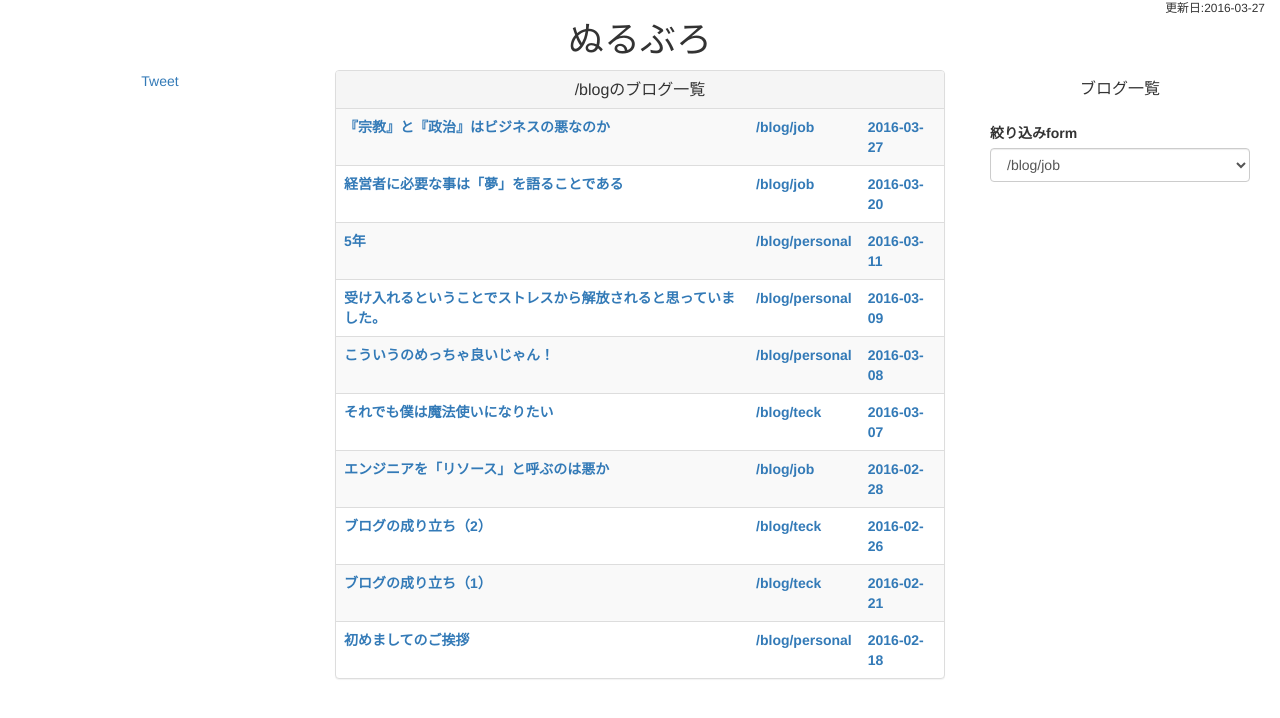
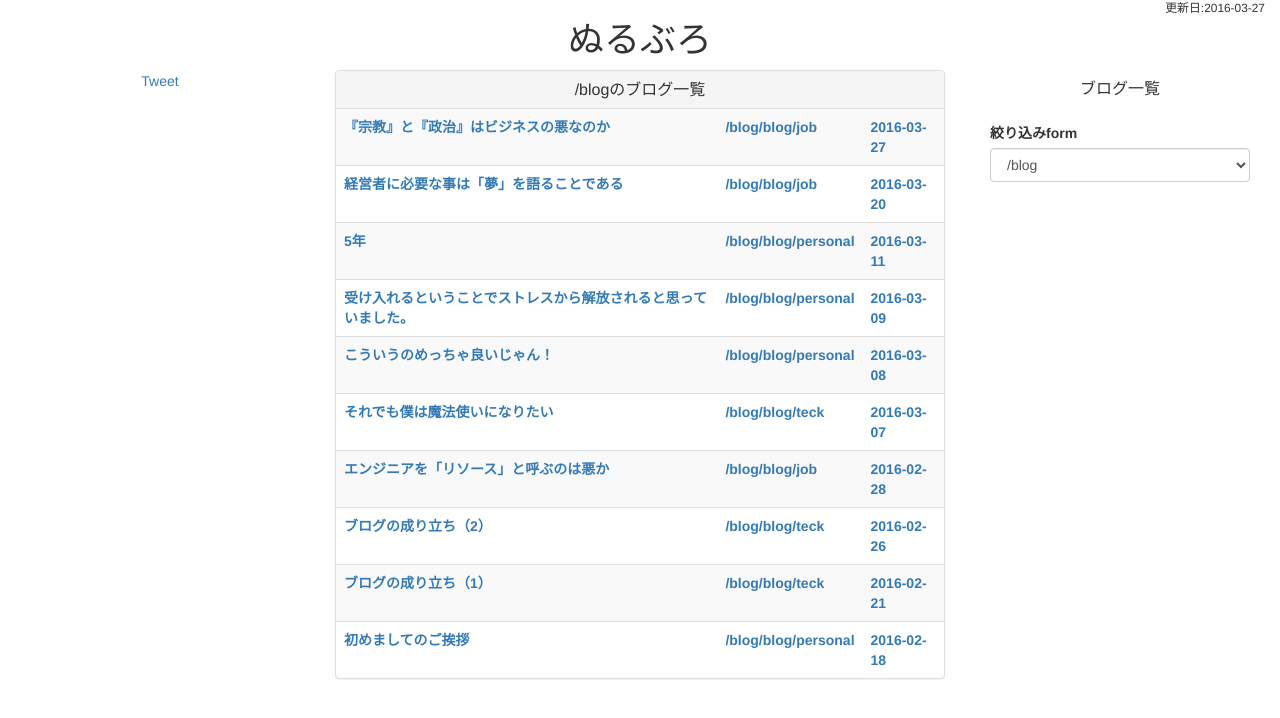
Before and after one commit to nullblog/nullblog.github.io, a PHP site: page /blog/ in a window 1280 px wide. Shown: the part 51-769 px from the top of the page. Run offline with PHP 8.4, Linux system fonts and the light colour scheme; some libraries are stand-ins or nearby versions.

Commit message:
検索リストに全件が出るように修正

```diff
--- a/blog/index.html
+++ b/blog/index.html
@@ -105,52 +105,52 @@ j=d.createElement(s),dl=l!='dataLayer'?'&l='+l:'';j.async=true;j.src=
       <table class="table table-striped">
                   <tr>
             <td><a href="/blog/job/20160327.html"><strong>『宗教』と『政治』はビジネスの悪なのか</strong></a></td>
-            <td><a href="/blog/job/"><strong>/blog/job</strong></a></td>
+            <td><a href="/blog/blog/job/"><strong>/blog/blog/job</strong></a></td>
             <td><a href="/blog/job/20160327.html"><strong>2016-03-27</strong></a></td>
           </tr>
                   <tr>
             <td><a href="/blog/job/20160320.html"><strong>経営者に必要な事は「夢」を語ることである</strong></a></td>
-            <td><a href="/blog/job/"><strong>/blog/job</strong></a></td>
+            <td><a href="/blog/blog/job/"><strong>/blog/blog/job</strong></a></td>
             <td><a href="/blog/job/20160320.html"><strong>2016-03-20</strong></a></td>
           </tr>
                   <tr>
             <td><a href="/blog/personal/20160311.html"><strong>5年</strong></a></td>
-            <td><a href="/blog/personal/"><strong>/blog/personal</strong></a></td>
+            <td><a href="/blog/blog/personal/"><strong>/blog/blog/personal</strong></a></td>
             <td><a href="/blog/personal/20160311.html"><strong>2016-03-11</strong></a></td>
           </tr>
                   <tr>
             <td><a href="/blog/personal/20160309.html"><strong>受け入れるということでストレスから解放されると思っていました。</strong></a></td>
-            <td><a href="/blog/personal/"><strong>/blog/personal</strong></a></td>
+            <td><a href="/blog/blog/personal/"><strong>/blog/blog/personal</strong></a></td>
             <td><a href="/blog/personal/20160309.html"><strong>2016-03-09</strong></a></td>
           </tr>
                   <tr>
             <td><a href="/blog/personal/20160308.html"><strong>こういうのめっちゃ良いじゃん！</strong></a></td>
-            <td><a href="/blog/personal/"><strong>/blog/personal</strong></a></td>
+            <td><a href="/blog/blog/personal/"><strong>/blog/blog/personal</strong></a></td>
             <td><a href="/blog/personal/20160308.html"><strong>2016-03-08</strong></a></td>
           </tr>
                   <tr>
             <td><a href="/blog/teck/20160307.html"><strong>それでも僕は魔法使いになりたい</strong></a></td>
-            <td><a href="/blog/teck/"><strong>/blog/teck</strong></a></td>
+            <td><a href="/blog/blog/teck/"><strong>/blog/blog/teck</strong></a></td>
             <td><a href="/blog/teck/20160307.html"><strong>2016-03-07</strong></a></td>
           </tr>
                   <tr>
             <td><a href="/blog/job/20160228.html"><strong>エンジニアを「リソース」と呼ぶのは悪か</strong></a></td>
-            <td><a href="/blog/job/"><strong>/blog/job</strong></a></td>
+            <td><a href="/blog/blog/job/"><strong>/blog/blog/job</strong></a></td>
             <td><a href="/blog/job/20160228.html"><strong>2016-02-28</strong></a></td>
           </tr>
                   <tr>
             <td><a href="/blog/teck/20160226.html"><strong>ブログの成り立ち（2）</strong></a></td>
-            <td><a href="/blog/teck/"><strong>/blog/teck</strong></a></td>
+            <td><a href="/blog/blog/teck/"><strong>/blog/blog/teck</strong></a></td>
             <td><a href="/blog/teck/20160226.html"><strong>2016-02-26</strong></a></td>
           </tr>
                   <tr>
             <td><a href="/blog/teck/20160221.html"><strong>ブログの成り立ち（1）</strong></a></td>
-            <td><a href="/blog/teck/"><strong>/blog/teck</strong></a></td>
+            <td><a href="/blog/blog/teck/"><strong>/blog/blog/teck</strong></a></td>
             <td><a href="/blog/teck/20160221.html"><strong>2016-02-21</strong></a></td>
           </tr>
                   <tr>
             <td><a href="/blog/personal/20160218.html"><strong>初めましてのご挨拶</strong></a></td>
-            <td><a href="/blog/personal/"><strong>/blog/personal</strong></a></td>
+            <td><a href="/blog/blog/personal/"><strong>/blog/blog/personal</strong></a></td>
             <td><a href="/blog/personal/20160218.html"><strong>2016-02-18</strong></a></td>
           </tr>
               </table>
--- a/blog/job/index.html
+++ b/blog/job/index.html
@@ -105,17 +105,17 @@ j=d.createElement(s),dl=l!='dataLayer'?'&l='+l:'';j.async=true;j.src=
       <table class="table table-striped">
                   <tr>
             <td><a href="/blog/job/20160327.html"><strong>『宗教』と『政治』はビジネスの悪なのか</strong></a></td>
-            <td><a href="/blog/job/"><strong>/blog/job</strong></a></td>
+            <td><a href="/blog/blog/job/"><strong>/blog/blog/job</strong></a></td>
             <td><a href="/blog/job/20160327.html"><strong>2016-03-27</strong></a></td>
           </tr>
                   <tr>
             <td><a href="/blog/job/20160320.html"><strong>経営者に必要な事は「夢」を語ることである</strong></a></td>
-            <td><a href="/blog/job/"><strong>/blog/job</strong></a></td>
+            <td><a href="/blog/blog/job/"><strong>/blog/blog/job</strong></a></td>
             <td><a href="/blog/job/20160320.html"><strong>2016-03-20</strong></a></td>
           </tr>
                   <tr>
             <td><a href="/blog/job/20160228.html"><strong>エンジニアを「リソース」と呼ぶのは悪か</strong></a></td>
-            <td><a href="/blog/job/"><strong>/blog/job</strong></a></td>
+            <td><a href="/blog/blog/job/"><strong>/blog/blog/job</strong></a></td>
             <td><a href="/blog/job/20160228.html"><strong>2016-02-28</strong></a></td>
           </tr>
               </table>
--- a/blog/teck/index.html
+++ b/blog/teck/index.html
@@ -105,17 +105,17 @@ j=d.createElement(s),dl=l!='dataLayer'?'&l='+l:'';j.async=true;j.src=
       <table class="table table-striped">
                   <tr>
             <td><a href="/blog/teck/20160307.html"><strong>それでも僕は魔法使いになりたい</strong></a></td>
-            <td><a href="/blog/teck/"><strong>/blog/teck</strong></a></td>
+            <td><a href="/blog/blog/teck/"><strong>/blog/blog/teck</strong></a></td>
             <td><a href="/blog/teck/20160307.html"><strong>2016-03-07</strong></a></td>
           </tr>
                   <tr>
             <td><a href="/blog/teck/20160226.html"><strong>ブログの成り立ち（2）</strong></a></td>
-            <td><a href="/blog/teck/"><strong>/blog/teck</strong></a></td>
+            <td><a href="/blog/blog/teck/"><strong>/blog/blog/teck</strong></a></td>
             <td><a href="/blog/teck/20160226.html"><strong>2016-02-26</strong></a></td>
           </tr>
                   <tr>
             <td><a href="/blog/teck/20160221.html"><strong>ブログの成り立ち（1）</strong></a></td>
-            <td><a href="/blog/teck/"><strong>/blog/teck</strong></a></td>
+            <td><a href="/blog/blog/teck/"><strong>/blog/blog/teck</strong></a></td>
             <td><a href="/blog/teck/20160221.html"><strong>2016-02-21</strong></a></td>
           </tr>
               </table>
--- a/js/makelist.js
+++ b/js/makelist.js
@@ -55,15 +55,16 @@ $.ajax({
  * 検索用のselectboxの動的書き出し
  */
 makeBlogList.prototype.setSerchBox = function() {
-  var list = {};
+  var list = {
+    '/blog': {
+      name: '全部',
+      genre: '/blog'
+    }
+  };
 
   $.each(this.blogList, function(i, val){
     var tmp = val['blogtype'].split('/');
 
-    val['blogtype'] = '/blog' + val['blogtype'];
-    if(tmp[tmp.length - 1] == '') {
-      tmp[tmp.length - 1] = '全部';
-    }
     list[val['blogtype']] = {
       name: tmp[tmp.length - 1],
       genre: val['blogtype']};
@@ -73,25 +74,26 @@ makeBlogList.prototype.setSerchBox = function() {
 
   /**
    * objectをkeyでsortする
-   * @param Object object
+   * @param Object obj
+   * @return Array
    */
-  function objectSort(object) {
+  function objectSort(obj) {
     var sorted = {};
-    var array = [];
+    var arr = [];
 
     // keyを取得する
-    for (key in object) {
-      if (object.hasOwnProperty(key)) {
-        array.push(key);
+    for (key in obj) {
+      if (obj.hasOwnProperty(key)) {
+        arr.push(key);
       }
     }
 
     // keyをソート
-    array.sort();
+    arr.sort();
 
     // 返却用objectに値を入れなおす
-    for (var i = 0, l = array.length; i < l; i++) {
-      sorted[array[i]] = object[array[i]];
+    for (var i = 0, l = arr.length; i < l; i++) {
+      sorted[arr[i]] = obj[arr[i]];
     }
 
     return sorted;
--- a/work/make_blog.php
+++ b/work/make_blog.php
@@ -92,7 +92,7 @@ Class makeBlog {
 		$list = array(
 			'href' => preg_replace('/php$/', 'html', preg_replace('/^src\/detail/', '/blog', $fileName), 1),
 			'title' => $meta['title'],
-			'blogtype' => preg_replace('/^src\/detail/', '', $dirName),
+			'blogtype' => '/blog' . preg_replace('/^src\/detail/', '', $dirName),
 			'date' => $meta['date']);
 		$this->list[] = $list;
 		return $contents;
```
Also changed, not shown: blog/index.json (+1 -1 lines), blog/personal/index.html (+4 -4 lines).
